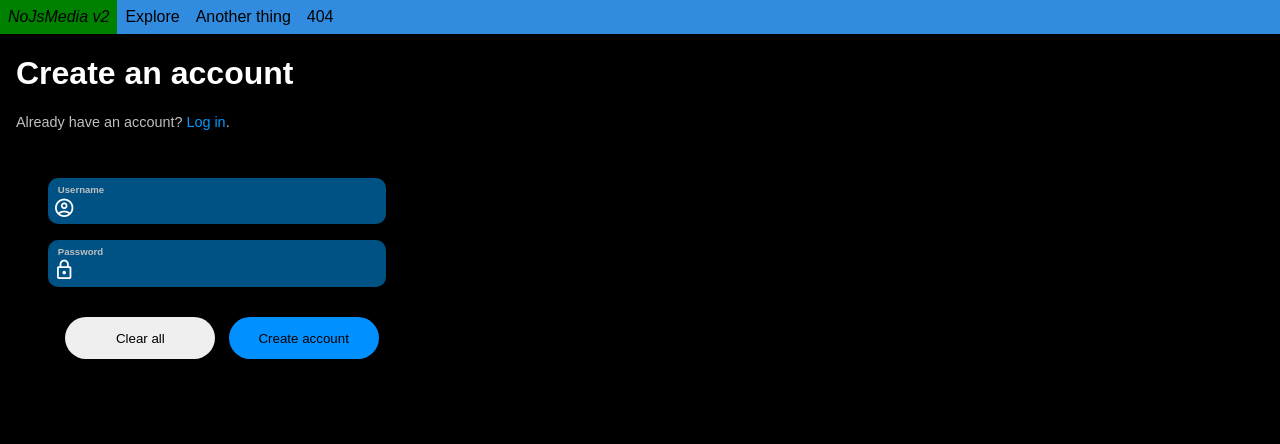
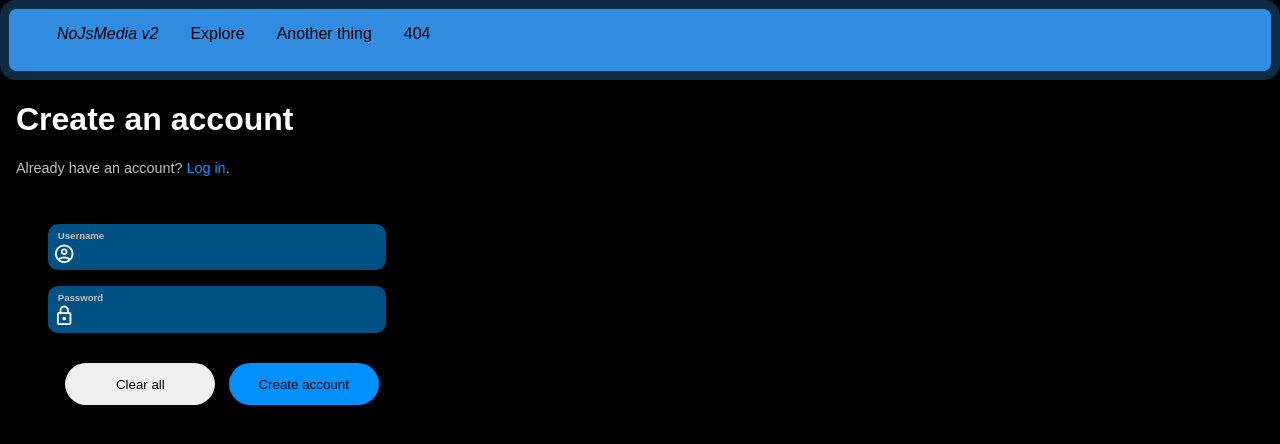
Before and after one commit to Quantum-Codes/NoJsMedia-V2, a Flask app: page /signup in a window 1280 px wide. Shown: the top 444 px of the page. Run offline with Flask 2, Linux system fonts and the light colour scheme.

Commit message:
messed up

```diff
--- a/static/base.css
+++ b/static/base.css
@@ -10,13 +10,39 @@ a {
   color: #0099ff; /* later use media selector for theme */
 }
 
+@keyframes glow {
+  0%, 100% {
+    border-width: 3px;
+  }
+  50% {
+    border-width: 10px;
+  }
+}
+
+#navcontain {
+  width: 100%;
+  height: 5em;
+  display: flex;
+  justify-content: center;
+}
+
 #navbar {
+  width: calc(100% - 20px);
   background: #318ce0;
+  border: solid 7px #318ce050; /*last 2 digit = 80 = 50% opacity*/
+  background-clip: padding-box;
+  /* opacity: 0.9; */
   display: flex;
+  /* margin: 1em auto; */
+  border-radius: 1em;
+  justify-content: start;
+  padding-left: 2em;
+  padding-right: 2em;
+  animation: glow 5s infinite;
 }
 
 .nav-blocks {
-  padding: 0.5em;
+  padding: 1em;
   text-align: center;
   color: black;
   background: inherit;
@@ -30,6 +56,7 @@ a {
 
 #content {
   margin: 1em;
+  margin-top: 0px;
 }
 
 .material-symbols-outlined {
--- a/templates/base.html
+++ b/templates/base.html
@@ -9,12 +9,14 @@
     <link rel="stylesheet" href="static/{% block css%}{% endblock %}.css">
   </head>
   <body>
+    <div id="navcontain">
     <div id = "navbar">
       <div class="nav-blocks"><i>NoJsMedia v2</i></div>
       <div class="nav-blocks">Explore</div>
       <div class="nav-blocks">Another thing</div>
       <div class="nav-blocks">404</div>
     </div>
+    </div>
     <div id="content">
       {% block content %}{% endblock %}
     </div>
--- a/templates/login.html
+++ b/templates/login.html
@@ -1,7 +1,6 @@
 {% extends "base.html" %}
 {% block title %}{{mode.title()}}{% endblock %}
 {% block css %}login{% endblock %}
-<!-- MERGE THIS WITH SIGNUP PAGE TOO. make a mode="login/signup" in render_template and just make if loop here to change h1 and its footer-->
 {% block content %}
 
 {% if mode == "login" %}
```
